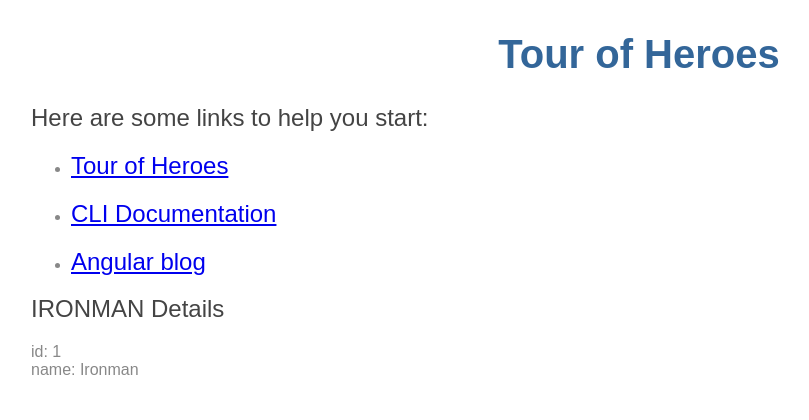
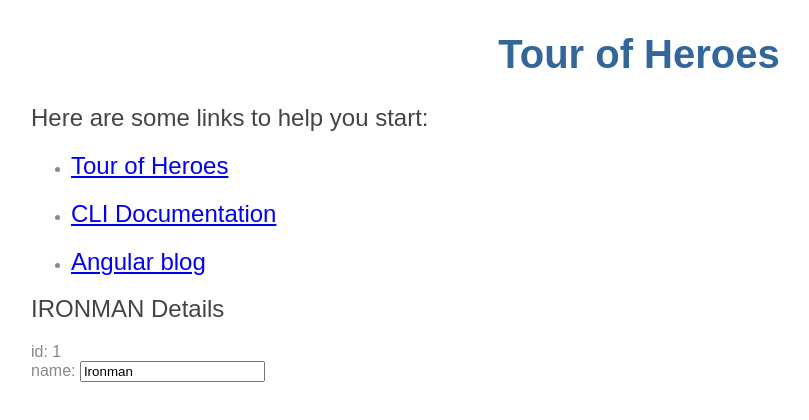
Before and after one commit to amit-mittal/angular-app, an Angular app: page / in a window 1280 px wide. Shown: the top 420 px of the page, without its empty margins (1-810 px from the left). Built offline with nearby package versions, Linux system fonts and the light colour scheme.

Commit message:
Two way binding implemented

```diff
--- a/src/app/app.module.ts
+++ b/src/app/app.module.ts
@@ -1,6 +1,6 @@
 import { BrowserModule } from '@angular/platform-browser';
 import { NgModule } from '@angular/core';
-
+import { FormsModule } from '@angular/forms';
 
 import { AppComponent } from './app.component';
 import { HeroesComponent } from './heroes/heroes.component';
@@ -12,7 +12,8 @@
     HeroesComponent
   ],
   imports: [
-    BrowserModule
+    BrowserModule,
+    FormsModule
   ],
   providers: [],
   bootstrap: [AppComponent]
--- a/src/app/heroes/heroes.component.html
+++ b/src/app/heroes/heroes.component.html
@@ -1,3 +1,9 @@
 <h2>{{ hero.name | uppercase }} Details</h2>
-<div><span>id: </span>{{ hero.id }}</div>
-<div><span>name: </span>{{ hero.name }}</div>
+<div>
+  <span>id: </span>
+  {{ hero.id }}
+</div>
+<div>
+  <span>name: </span>
+  <input [(ngModel)]="hero.name" placeholder="name">
+</div>
```
Also changed, not shown: 1 other file (tests, documents, lock files or other folders).
